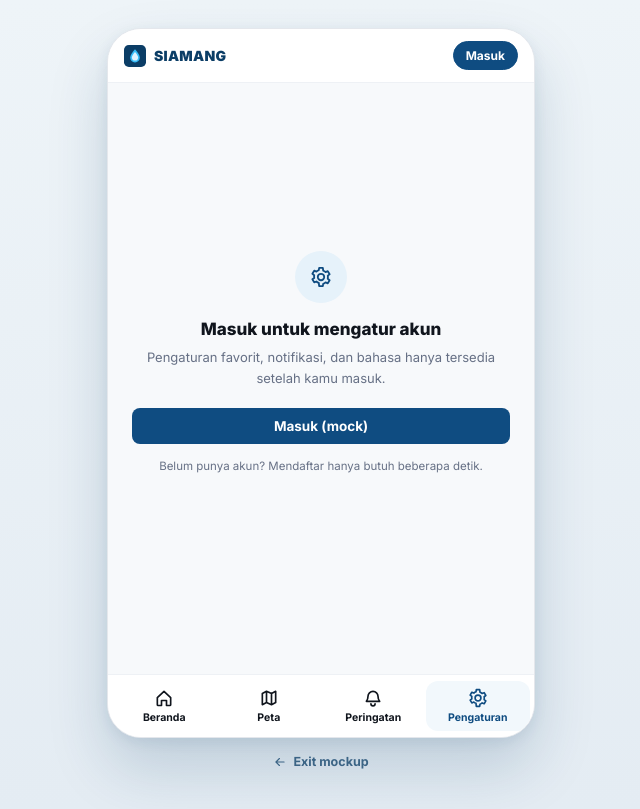
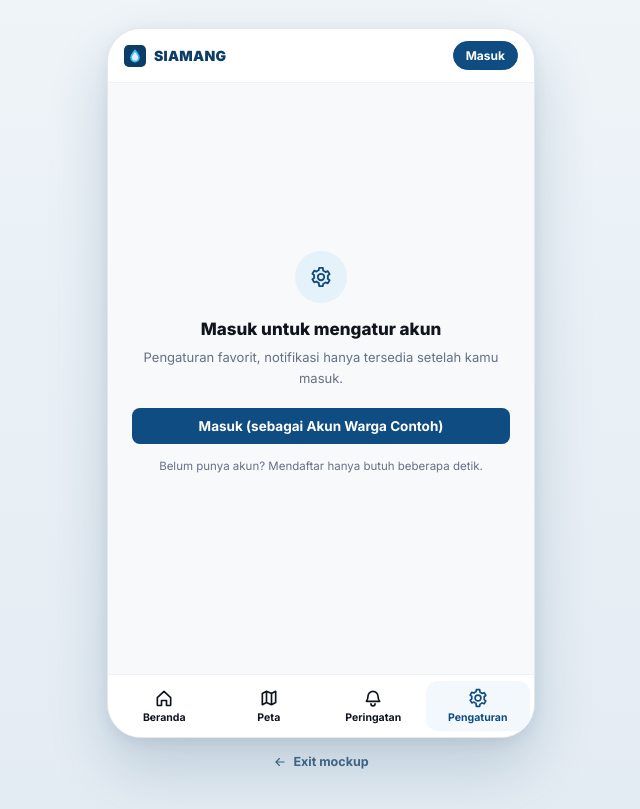
Before and after one commit to IritaSee/siamang-fe, a React (Vite) app: page /public/settings in a window 1280 px wide. Shown: the whole page, without its empty margins (319-959 px from the left). Built offline with nearby package versions, Linux system fonts and the light colour scheme.

Commit message:
Fix language settings and mock disclaimers

```diff
--- a/src/public/LoginPromptModal.jsx
+++ b/src/public/LoginPromptModal.jsx
@@ -24,7 +24,7 @@ export default function LoginPromptModal() {
             closeLoginPrompt();
           }}
         >
-          Masuk (mock)
+          Masuk (sebagai Akun Warga Contoh)
         </button>
         <button className="btn btn-ghost" style={{ width: "100%", marginTop: 8 }} onClick={closeLoginPrompt}>
           Nanti saja
--- a/src/public/PublicAuthContext.jsx
+++ b/src/public/PublicAuthContext.jsx
@@ -29,7 +29,7 @@ export function PublicAuthProvider({ children }) {
       loginPromptOpen,
       openLoginPrompt: () => setLoginPromptOpen(true),
       closeLoginPrompt: () => setLoginPromptOpen(false),
-      user: { name: "Warga Pangalengan", email: "warga@example.id" },
+      user: { name: "Akun Warga Contoh", email: "warga@example.id" },
     }),
     [isLoggedIn, favorites, savedFavorites, loginPromptOpen]
   );
--- a/src/public/PublicSettings.jsx
+++ b/src/public/PublicSettings.jsx
@@ -25,9 +25,9 @@ export default function PublicSettings() {
             <Icon name="settings" size={22} />
           </div>
           <h2>Masuk untuk mengatur akun</h2>
-          <p>Pengaturan favorit, notifikasi, dan bahasa hanya tersedia setelah kamu masuk.</p>
+          <p>Pengaturan favorit, notifikasi hanya tersedia setelah kamu masuk.</p>
           <button className="btn btn-primary" style={{ width: "100%" }} onClick={login}>
-            Masuk (mock)
+            Masuk (sebagai Akun Warga Contoh)
           </button>
           <p className="pub-login-card__footnote">Belum punya akun? Mendaftar hanya butuh beberapa detik.</p>
         </div>
@@ -69,15 +69,6 @@ export default function PublicSettings() {
         )}
       </div>
 
-      <div className="pub-block">
-        <div className="pub-block__head">
-          <span className="pub-block__title">Bahasa</span>
-        </div>
-        <div className="pill-tabs">
-          <button className={lang === "id" ? "active" : ""} onClick={() => setLang("id")}>Bahasa Indonesia</button>
-          <button className={lang === "en" ? "active" : ""} onClick={() => setLang("en")}>English</button>
-        </div>
-      </div>
 
       <div className="pub-block">
         <div className="pub-block__head">
```
